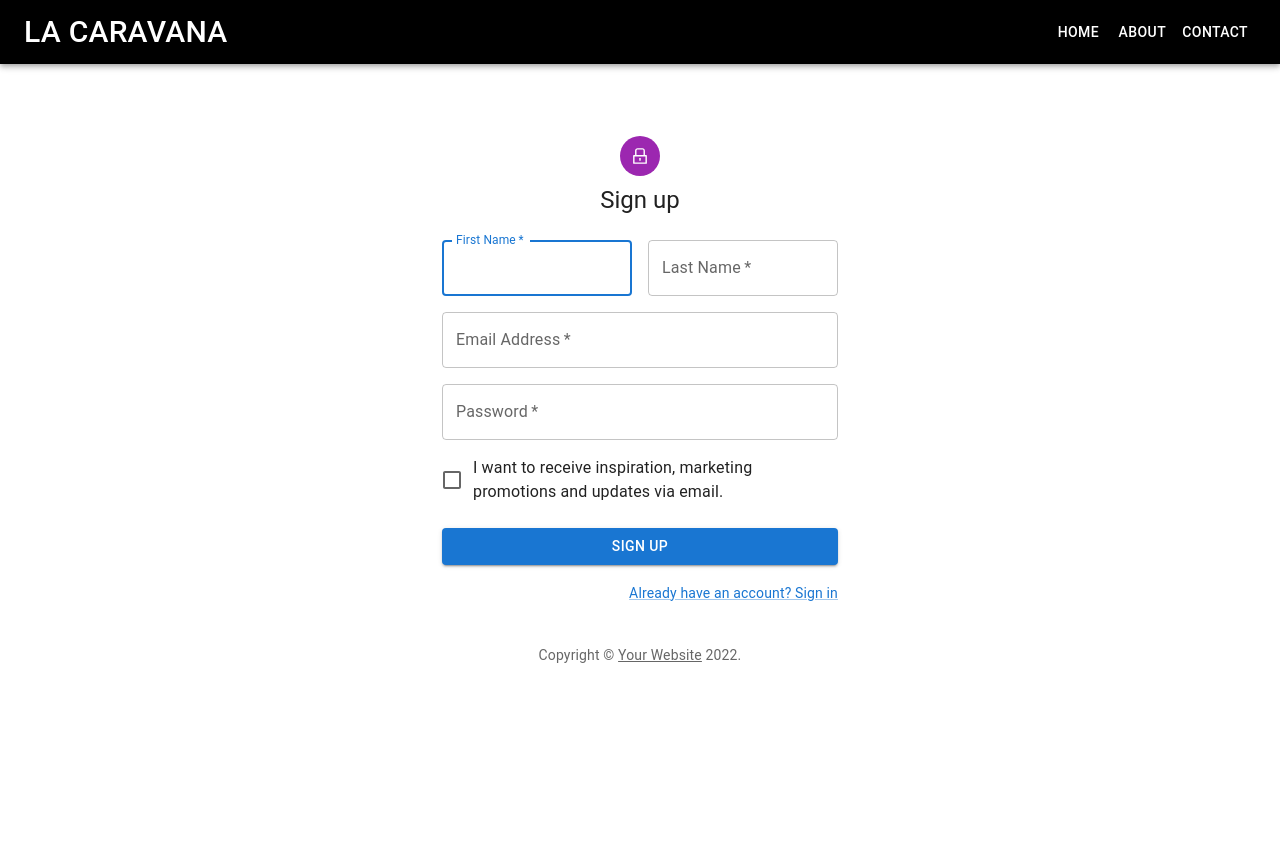
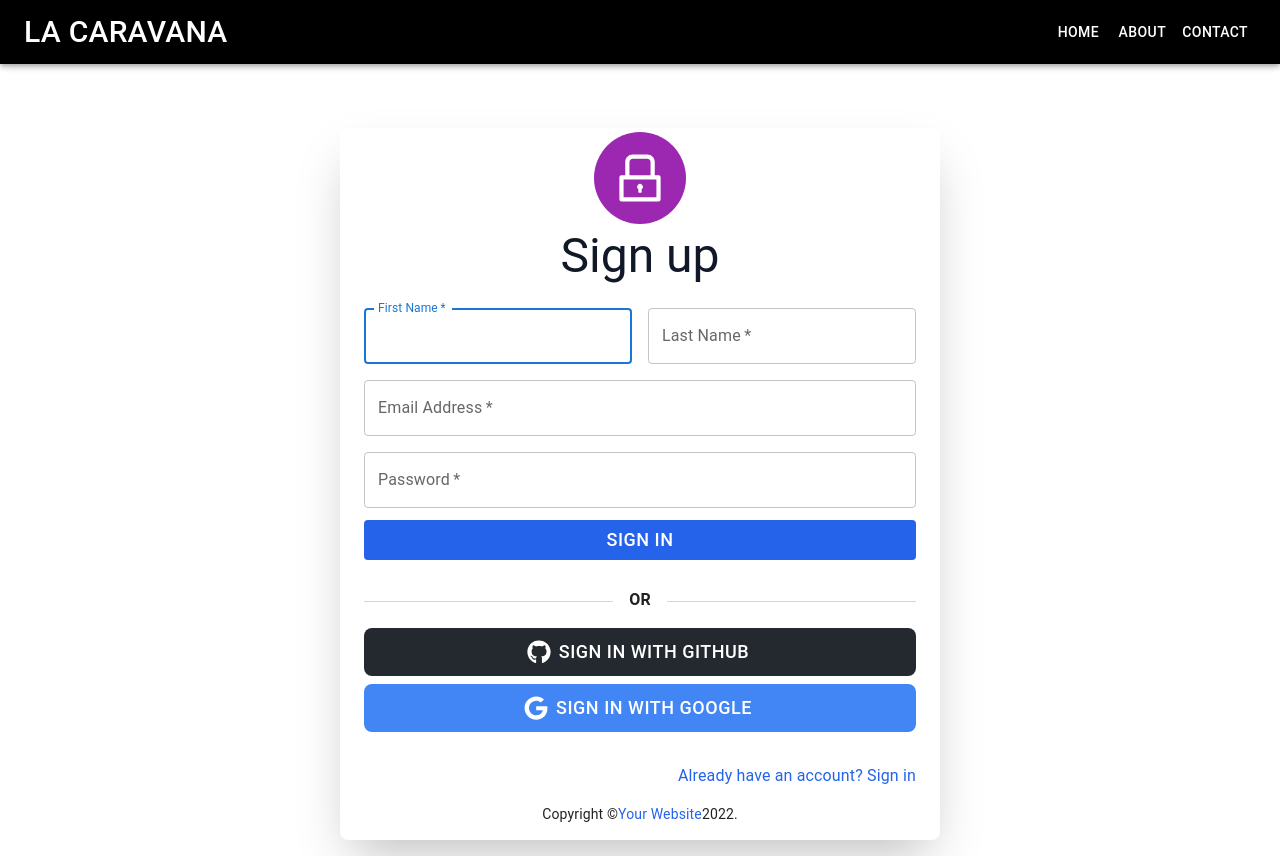
Before and after one commit to salihdhaifullah/pizza-store, a Next.js app: page /singup in a window 1280 px wide. Before the commit the page ends 800 px from the top, so only its background shows below. Built offline with nearby package versions, Linux system fonts and the light colour scheme; a web font is replaced by a local one.

Commit message:
set up login with google and github

```diff
--- /dev/null
+++ b/components/Copyright.tsx
@@ -0,0 +1,19 @@
+import {Typography} from "@mui/material";
+import Link from 'next/link';
+
+const Copyright = () => {
+    return (
+      <Typography
+        variant="body2"
+        className="pb-4 justify-center my-4 flex text-center w-full items-center "
+      >
+        {"Copyright © "}
+        <Link href="https://mui.com/">
+          <a className="text-blue-600 hover:underline" >Your Website</a>
+        </Link>{" "}
+        {new Date().getFullYear()}
+        {"."}
+      </Typography>
+    );
+  }
+export default Copyright;
--- a/package.json
+++ b/package.json
@@ -16,7 +16,7 @@
     "@emotion/styled": "^11.9.3",
     "@mui/material": "^5.8.6",
     "@prisma/client": "^3.15.2",
-    "@react-google-maps/api": "^2.12.0",
+    "axios": "^0.27.2",
     "bcryptjs": "^2.4.3",
     "cookies-next": "^2.1.1",
     "jsonwebtoken": "^8.5.1",
@@ -30,7 +30,6 @@
     "react": "18.2.0",
     "react-dom": "18.2.0",
     "react-icons": "^4.4.0",
-    "react-openlayers": "^0.3.0",
     "react-query": "^3.39.1",
     "recharts": "^2.1.12",
     "uuid": "^8.3.2"
--- a/pages/_app.tsx
+++ b/pages/_app.tsx
@@ -4,6 +4,7 @@ import Head from 'next/head'
 import Link from 'next/link'
 import { useQuery, useMutation, useQueryClient, QueryClient, QueryClientProvider } from 'react-query'
 import { StyledEngineProvider } from '@mui/material'
+import { ReactQueryDevtools } from 'react-query/devtools'
 
 function MyApp({ Component, pageProps: { ...pageProps } }: AppProps) {
   const queryClient = new QueryClient()
@@ -30,7 +31,8 @@ function MyApp({ Component, pageProps: { ...pageProps } }: AppProps) {
       </Head>
       <QueryClientProvider client={queryClient}>
         <StyledEngineProvider injectFirst>
-            <Component {...pageProps} />
+          <ReactQueryDevtools initialIsOpen />
+          <Component {...pageProps} />
         </StyledEngineProvider>
 
       </QueryClientProvider>
--- /dev/null
+++ b/pages/api/auth/logout.ts
@@ -0,0 +1,10 @@
+import { NextApiRequest, NextApiResponse } from 'next';
+
+const handler = (req: NextApiRequest, res: NextApiResponse) => {
+    req.cookies?.token = null;
+    res.status(200).json({
+        message: 'Logout success'
+    })
+}
+
+export default handler;
--- a/pages/singin.tsx
+++ b/pages/singin.tsx
@@ -1,19 +1,34 @@
-import { FormEvent } from 'react';
-import type { NextPage } from 'next'
-import { createTheme, ThemeProvider } from '@mui/material/styles';
-import { Avatar, Button, CssBaseline, TextField, FormControlLabel, Checkbox, Link, Grid, Box, Typography, Container } from '@mui/material';
-import { AiOutlineLock } from 'react-icons/ai';
-import Header from '../components/Header'
+import { FormEvent } from "react";
+import type { NextPage } from "next";
+import { createTheme, ThemeProvider } from "@mui/material/styles";
+import {
+  Avatar,
+  Button,
+  CssBaseline,
+  TextField,
+  Grid,
+  Box,
+  Typography,
+  Container,
+} from "@mui/material";
+import { AiOutlineLock } from "react-icons/ai";
+import Header from "../components/Header";
+import Link from "next/link";
 
 function Copyright(props: any) {
   return (
-    <Typography variant="body2" color="text.secondary" align="center" {...props}>
-      {'Copyright © '}
-      <Link color="inherit" href="https://mui.com/">
-        Your Website
-      </Link>{' '}
+    <Typography
+      variant="body2"
+      color="text.secondary"
+      align="center"
+      {...props}
+    >
+      {"Copyright © "}
+      <Link href="https://mui.com/">
+        <a className="text-blue-600 hover:underline">Your Website</a>
+      </Link>{" "}
       {new Date().getFullYear()}
-      {'.'}
+      {"."}
     </Typography>
   );
 }
@@ -21,13 +36,12 @@ function Copyright(props: any) {
 const theme = createTheme();
 
 const SignIn: NextPage = () => {
-
   const handleSubmit = (event: FormEvent<HTMLFormElement>) => {
     event.preventDefault();
     const data = new FormData(event.currentTarget);
     console.log({
-      email: data.get('email'),
-      password: data.get('password'),
+      email: data.get("email"),
+      password: data.get("password"),
     });
   };
 
@@ -35,23 +49,29 @@ const SignIn: NextPage = () => {
     <>
       <Header />
       <ThemeProvider theme={theme}>
-        <Container component="main" maxWidth="xs">
+        <Container component="main" maxWidth="md">
           <CssBaseline />
           <Box
             sx={{
               marginTop: 8,
-              display: 'flex',
-              flexDirection: 'column',
-              alignItems: 'center',
+              display: "flex",
+              flexDirection: "column",
+              alignItems: "center",
             }}
           >
-            <Avatar sx={{ m: 1, bgcolor: 'secondary.main' }}>
-              <AiOutlineLock />
+            <Avatar className="bg-[#9c27b0] w-auto h-auto p-4 rounded-full m-1">
+              <AiOutlineLock className="text-6xl" />
             </Avatar>
-            <Typography component="h1" variant="h5">
+            <Typography component="h1" className="text-gray-900" variant="h3">
               Sign in
             </Typography>
-            <Box component="form" onSubmit={handleSubmit} noValidate sx={{ mt: 1 }}>
+
+            <Box
+              component="form"
+              onSubmit={handleSubmit}
+              noValidate
+              sx={{ mt: 1 }}
+            >
               <TextField
                 margin="normal"
                 required
@@ -72,27 +92,72 @@ const SignIn: NextPage = () => {
                 id="password"
                 autoComplete="current-password"
               />
-              <FormControlLabel
-                control={<Checkbox value="remember" color="primary" />}
-                label="Remember me"
-              />
               <Button
                 type="submit"
                 fullWidth
-                variant="contained"
-                sx={{ mt: 3, mb: 2 }}
+                className="my-3 text-lg focus:ring-4 bg-blue-600 text-white hover:bg-blue-500 transition-all"
               >
                 Sign In
               </Button>
+              <div className="flex items-center my-4 before:flex-1 before:border-t before:border-gray-300 before:mt-0.5 after:flex-1 after:border-t after:border-gray-300 after:mt-0.5">
+                <p className="text-center font-semibold mx-4 mb-0">OR</p>
+              </div>
+              <Link href="/api/auth/github">
+                <a>
+                  <Button
+                    type="button"
+                    className="text-white text-lg w-full bg-[#24292F] hover:bg-[#24292F]/90 focus:ring-4 focus:outline-none focus:ring-[#24292F]/50 font-medium rounded-lg px-5 py-2.5 text-center inline-flex items-center mr-2 mb-2"
+                  >
+                    <svg
+                      className="w-6 h-6 mr-2 -ml-1"
+                      aria-hidden="true"
+                      focusable="false"
+                      data-prefix="fab"
+                      data-icon="github"
+                      role="img"
+                      xmlns="http://www.w3.org/2000/svg"
+                      viewBox="0 0 496 512"
+                    >
+                      <path
+                        fill="currentColor"
+                        d="M165.9 397.4c0 2-2.3 3.6-5.2 3.6-3.3 .3-5.6-1.3-5.6-3.6 0-2 2.3-3.6 5.2-3.6 3-.3 5.6 1.3 5.6 3.6zm-31.1-4.5c-.7 2 1.3 4.3 4.3 4.9 2.6 1 5.6 0 6.2-2s-1.3-4.3-4.3-5.2c-2.6-.7-5.5 .3-6.2 2.3zm44.2-1.7c-2.9 .7-4.9 2.6-4.6 4.9 .3 2 2.9 3.3 5.9 2.6 2.9-.7 4.9-2.6 4.6-4.6-.3-1.9-3-3.2-5.9-2.9zM244.8 8C106.1 8 0 113.3 0 252c0 110.9 69.8 205.8 169.5 239.2 12.8 2.3 17.3-5.6 17.3-12.1 0-6.2-.3-40.4-.3-61.4 0 0-70 15-84.7-29.8 0 0-11.4-29.1-27.8-36.6 0 0-22.9-15.7 1.6-15.4 0 0 24.9 2 38.6 25.8 21.9 38.6 58.6 27.5 72.9 20.9 2.3-16 8.8-27.1 16-33.7-55.9-6.2-112.3-14.3-112.3-110.5 0-27.5 7.6-41.3 23.6-58.9-2.6-6.5-11.1-33.3 2.6-67.9 20.9-6.5 69 27 69 27 20-5.6 41.5-8.5 62.8-8.5s42.8 2.9 62.8 8.5c0 0 48.1-33.6 69-27 13.7 34.7 5.2 61.4 2.6 67.9 16 17.7 25.8 31.5 25.8 58.9 0 96.5-58.9 104.2-114.8 110.5 9.2 7.9 17 22.9 17 46.4 0 33.7-.3 75.4-.3 83.6 0 6.5 4.6 14.4 17.3 12.1C428.2 457.8 496 362.9 496 252 496 113.3 383.5 8 244.8 8zM97.2 352.9c-1.3 1-1 3.3 .7 5.2 1.6 1.6 3.9 2.3 5.2 1 1.3-1 1-3.3-.7-5.2-1.6-1.6-3.9-2.3-5.2-1zm-10.8-8.1c-.7 1.3 .3 2.9 2.3 3.9 1.6 1 3.6 .7 4.3-.7 .7-1.3-.3-2.9-2.3-3.9-2-.6-3.6-.3-4.3 .7zm32.4 35.6c-1.6 1.3-1 4.3 1.3 6.2 2.3 2.3 5.2 2.6 6.5 1 1.3-1.3 .7-4.3-1.3-6.2-2.2-2.3-5.2-2.6-6.5-1zm-11.4-14.7c-1.6 1-1.6 3.6 0 5.9 1.6 2.3 4.3 3.3 5.6 2.3 1.6-1.3 1.6-3.9 0-6.2-1.4-2.3-4-3.3-5.6-2z"
+                      ></path>
+                    </svg>
+                    Sign in with Github
+                  </Button>
+                </a>
+              </Link>
+              <Link href="/api/auth/google">
+                <a>
+                  <Button
+                    type="button"
+                    className="text-white text-lg w-full bg-[#4285F4] hover:bg-[#4285F4]/90 focus:ring-4 focus:outline-none focus:ring-[#4285F4]/50 font-medium rounded-lg px-5 py-2.5 text-center inline-flex items-center mr-2 mb-8"
+                  >
+                    <svg
+                      className="w-6 h-6 mr-2 -ml-1"
+                      aria-hidden="true"
+                      focusable="false"
+                      data-prefix="fab"
+                      data-icon="google"
+                      role="img"
+                      xmlns="http://www.w3.org/2000/svg"
+                      viewBox="0 0 488 512"
+                    >
+                      <path
+                        fill="currentColor"
+                        d="M488 261.8C488 403.3 391.1 504 248 504 110.8 504 0 393.2 0 256S110.8 8 248 8c66.8 0 123 24.5 166.3 64.9l-67.5 64.9C258.5 52.6 94.3 116.6 94.3 256c0 86.5 69.1 156.6 153.7 156.6 98.2 0 135-70.4 140.8-106.9H248v-85.3h236.1c2.3 12.7 3.9 24.9 3.9 41.4z"
+                      ></path>
+                    </svg>
+                    Sign in with Google
+                  </Button>
+                </a>
+              </Link>
               <Grid container>
-                <Grid item xs>
-                  <Link href="#" variant="body2">
-                    Forgot password?
-                  </Link>
-                </Grid>
                 <Grid item>
-                  <Link href="#" variant="body2">
-                    {"Don't have an account? Sign Up"}
+                  <Link
+                    href="/singup"
+                  >
+                    <a className="text-blue-600 hover:underline" >Don't have an account? Sign Up</a>
                   </Link>
                 </Grid>
               </Grid>
@@ -103,6 +168,6 @@ const SignIn: NextPage = () => {
       </ThemeProvider>
     </>
   );
-}
+};
 
 export default SignIn;
--- a/pages/singup.tsx
+++ b/pages/singup.tsx
@@ -1,20 +1,33 @@
-import { FormEvent } from 'react';
-import { Avatar, Button, CssBaseline, TextField, FormControlLabel, Checkbox, Link, Grid, Box, Typography, Container } from '@mui/material';
+import { FormEvent } from "react";
+import Link from "next/link";
+import {
+  Avatar,
+  Button,
+  CssBaseline,
+  TextField,
+  Grid,
+  Box,
+  Typography,
+  Container,
+} from "@mui/material";
 
-import type { NextPage } from 'next'
-import { AiOutlineLock } from 'react-icons/ai';
-import { createTheme, ThemeProvider } from '@mui/material/styles';
-import Header from '../components/Header'
+import type { NextPage } from "next";
+import { AiOutlineLock } from "react-icons/ai";
+import { createTheme, ThemeProvider } from "@mui/material/styles";
+import Header from "../components/Header";
 
-function Copyright(props: any) {
+const Copyright = () => {
   return (
-    <Typography variant="body2" color="text.secondary" align="center" {...props}>
-      {'Copyright © '}
-      <Link color="inherit" href="https://mui.com/">
-        Your Website
-      </Link>{' '}
+    <Typography
+      variant="body2"
+      className="pb-4 justify-center my-4 flex text-center w-full items-center "
+    >
+      {"Copyright © "}
+      <Link href="https://mui.com/">
+        <a className="text-blue-600 hover:underline" >Your Website</a>
+      </Link>{" "}
       {new Date().getFullYear()}
-      {'.'}
+      {"."}
     </Typography>
   );
 }
@@ -22,13 +35,12 @@ function Copyright(props: any) {
 const theme = createTheme();
 
 const SignUp: NextPage = () => {
-
   const handleSubmit = (event: FormEvent<HTMLFormElement>) => {
     event.preventDefault();
     const data = new FormData(event.currentTarget);
     console.log({
-      email: data.get('email'),
-      password: data.get('password'),
+      email: data.get("email"),
+      password: data.get("password"),
     });
   };
 
@@ -36,23 +48,29 @@ const SignUp: NextPage = () => {
     <>
       <Header />
       <ThemeProvider theme={theme}>
-        <Container component="main" maxWidth="xs">
+        <Container component="main" className="shadow-2xl mt-10 rounded-lg" maxWidth="sm">
           <CssBaseline />
           <Box
             sx={{
               marginTop: 8,
-              display: 'flex',
-              flexDirection: 'column',
-              alignItems: 'center',
+              display: "flex",
+              flexDirection: "column",
+              alignItems: "center",
             }}
           >
-            <Avatar sx={{ m: 1, bgcolor: 'secondary.main' }}>
-              <AiOutlineLock />
+            <Avatar className="bg-[#9c27b0] w-auto h-auto p-4 rounded-full m-1">
+              <AiOutlineLock className="text-6xl" />
             </Avatar>
-            <Typography component="h1" variant="h5">
+            <Typography component="h1" className="text-gray-900" variant="h3">
               Sign up
             </Typography>
-            <Box component="form" noValidate onSubmit={handleSubmit} sx={{ mt: 3 }}>
+
+            <Box
+              component="form"
+              noValidate
+              onSubmit={handleSubmit}
+              sx={{ mt: 3 }}
+            >
               <Grid container spacing={2}>
                 <Grid item xs={12} sm={6}>
                   <TextField
@@ -96,35 +114,81 @@ const SignUp: NextPage = () => {
                     autoComplete="new-password"
                   />
                 </Grid>
-                <Grid item xs={12}>
-                  <FormControlLabel
-                    control={<Checkbox value="allowExtraEmails" color="primary" />}
-                    label="I want to receive inspiration, marketing promotions and updates via email."
-                  />
-                </Grid>
               </Grid>
               <Button
                 type="submit"
                 fullWidth
-                variant="contained"
-                sx={{ mt: 3, mb: 2 }}
+                className="my-3 text-lg focus:ring-4 bg-blue-600 text-white hover:bg-blue-500 transition-all"
               >
-                Sign Up
+                Sign In
               </Button>
+              <div className="flex items-center my-4 before:flex-1 before:border-t before:border-gray-300 before:mt-0.5 after:flex-1 after:border-t after:border-gray-300 after:mt-0.5">
+                <p className="text-center font-semibold mx-4 mb-0">OR</p>
+              </div>
+              <Link href="/api/auth/github">
+                <a>
+                  <Button
+                    type="button"
+                    className="text-white text-lg w-full bg-[#24292F] hover:bg-[#24292F]/90 focus:ring-4 focus:outline-none focus:ring-[#24292F]/50 font-medium rounded-lg px-5 py-2.5 text-center inline-flex items-center mr-2 mb-2"
+                  >
+                    <svg
+                      className="w-6 h-6 mr-2 -ml-1"
+                      aria-hidden="true"
+                      focusable="false"
+                      data-prefix="fab"
+                      data-icon="github"
+                      role="img"
+                      xmlns="http://www.w3.org/2000/svg"
+                      viewBox="0 0 496 512"
+                    >
+                      <path
+                        fill="currentColor"
+                        d="M165.9 397.4c0 2-2.3 3.6-5.2 3.6-3.3 .3-5.6-1.3-5.6-3.6 0-2 2.3-3.6 5.2-3.6 3-.3 5.6 1.3 5.6 3.6zm-31.1-4.5c-.7 2 1.3 4.3 4.3 4.9 2.6 1 5.6 0 6.2-2s-1.3-4.3-4.3-5.2c-2.6-.7-5.5 .3-6.2 2.3zm44.2-1.7c-2.9 .7-4.9 2.6-4.6 4.9 .3 2 2.9 3.3 5.9 2.6 2.9-.7 4.9-2.6 4.6-4.6-.3-1.9-3-3.2-5.9-2.9zM244.8 8C106.1 8 0 113.3 0 252c0 110.9 69.8 205.8 169.5 239.2 12.8 2.3 17.3-5.6 17.3-12.1 0-6.2-.3-40.4-.3-61.4 0 0-70 15-84.7-29.8 0 0-11.4-29.1-27.8-36.6 0 0-22.9-15.7 1.6-15.4 0 0 24.9 2 38.6 25.8 21.9 38.6 58.6 27.5 72.9 20.9 2.3-16 8.8-27.1 16-33.7-55.9-6.2-112.3-14.3-112.3-110.5 0-27.5 7.6-41.3 23.6-58.9-2.6-6.5-11.1-33.3 2.6-67.9 20.9-6.5 69 27 69 27 20-5.6 41.5-8.5 62.8-8.5s42.8 2.9 62.8 8.5c0 0 48.1-33.6 69-27 13.7 34.7 5.2 61.4 2.6 67.9 16 17.7 25.8 31.5 25.8 58.9 0 96.5-58.9 104.2-114.8 110.5 9.2 7.9 17 22.9 17 46.4 0 33.7-.3 75.4-.3 83.6 0 6.5 4.6 14.4 17.3 12.1C428.2 457.8 496 362.9 496 252 496 113.3 383.5 8 244.8 8zM97.2 352.9c-1.3 1-1 3.3 .7 5.2 1.6 1.6 3.9 2.3 5.2 1 1.3-1 1-3.3-.7-5.2-1.6-1.6-3.9-2.3-5.2-1zm-10.8-8.1c-.7 1.3 .3 2.9 2.3 3.9 1.6 1 3.6 .7 4.3-.7 .7-1.3-.3-2.9-2.3-3.9-2-.6-3.6-.3-4.3 .7zm32.4 35.6c-1.6 1.3-1 4.3 1.3 6.2 2.3 2.3 5.2 2.6 6.5 1 1.3-1.3 .7-4.3-1.3-6.2-2.2-2.3-5.2-2.6-6.5-1zm-11.4-14.7c-1.6 1-1.6 3.6 0 5.9 1.6 2.3 4.3 3.3 5.6 2.3 1.6-1.3 1.6-3.9 0-6.2-1.4-2.3-4-3.3-5.6-2z"
+                      ></path>
+                    </svg>
+                    Sign in with Github
+                  </Button>
+                </a>
+              </Link>
+              <Link href="/api/auth/google">
+                <a>
+                  <Button
+                    type="button"
+                    className="text-white text-lg w-full bg-[#4285F4] hover:bg-[#4285F4]/90 focus:ring-4 focus:outline-none focus:ring-[#4285F4]/50 font-medium rounded-lg px-5 py-2.5 text-center inline-flex items-center mr-2 mb-8"
+                  >
+                    <svg
+                      className="w-6 h-6 mr-2 -ml-1"
+                      aria-hidden="true"
+                      focusable="false"
+                      data-prefix="fab"
+                      data-icon="google"
+                      role="img"
+                      xmlns="http://www.w3.org/2000/svg"
+                      viewBox="0 0 488 512"
+                    >
+                      <path
+                        fill="currentColor"
+                        d="M488 261.8C488 403.3 391.1 504 248 504 110.8 504 0 393.2 0 256S110.8 8 248 8c66.8 0 123 24.5 166.3 64.9l-67.5 64.9C258.5 52.6 94.3 116.6 94.3 256c0 86.5 69.1 156.6 153.7 156.6 98.2 0 135-70.4 140.8-106.9H248v-85.3h236.1c2.3 12.7 3.9 24.9 3.9 41.4z"
+                      ></path>
+                    </svg>
+                    Sign in with Google
+                  </Button>
+                </a>
+              </Link>
               <Grid container justifyContent="flex-end">
                 <Grid item>
-                  <Link href="#" variant="body2">
-                    Already have an account? Sign in
+                  <Link href="singin">
+                    <a className="text-blue-600 hover:underline">Already have an account? Sign in</a>
                   </Link>
                 </Grid>
               </Grid>
             </Box>
           </Box>
-          <Copyright sx={{ mt: 5 }} />
+          <Copyright />
         </Container>
       </ThemeProvider>
     </>
   );
-}
+};
 
 export default SignUp;
```
Also changed, not shown: api/index.ts (added, +24 -0 lines), 1 other file (tests, documents, lock files or other folders).
